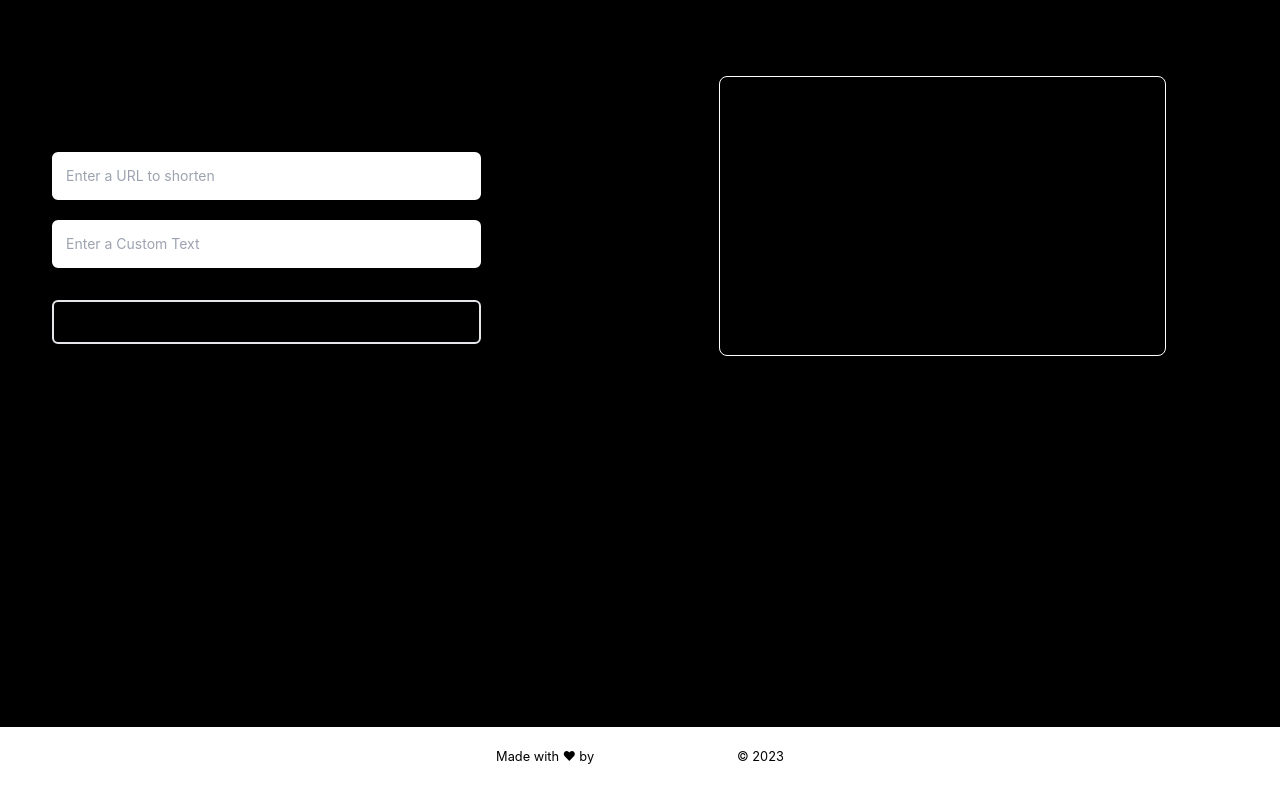
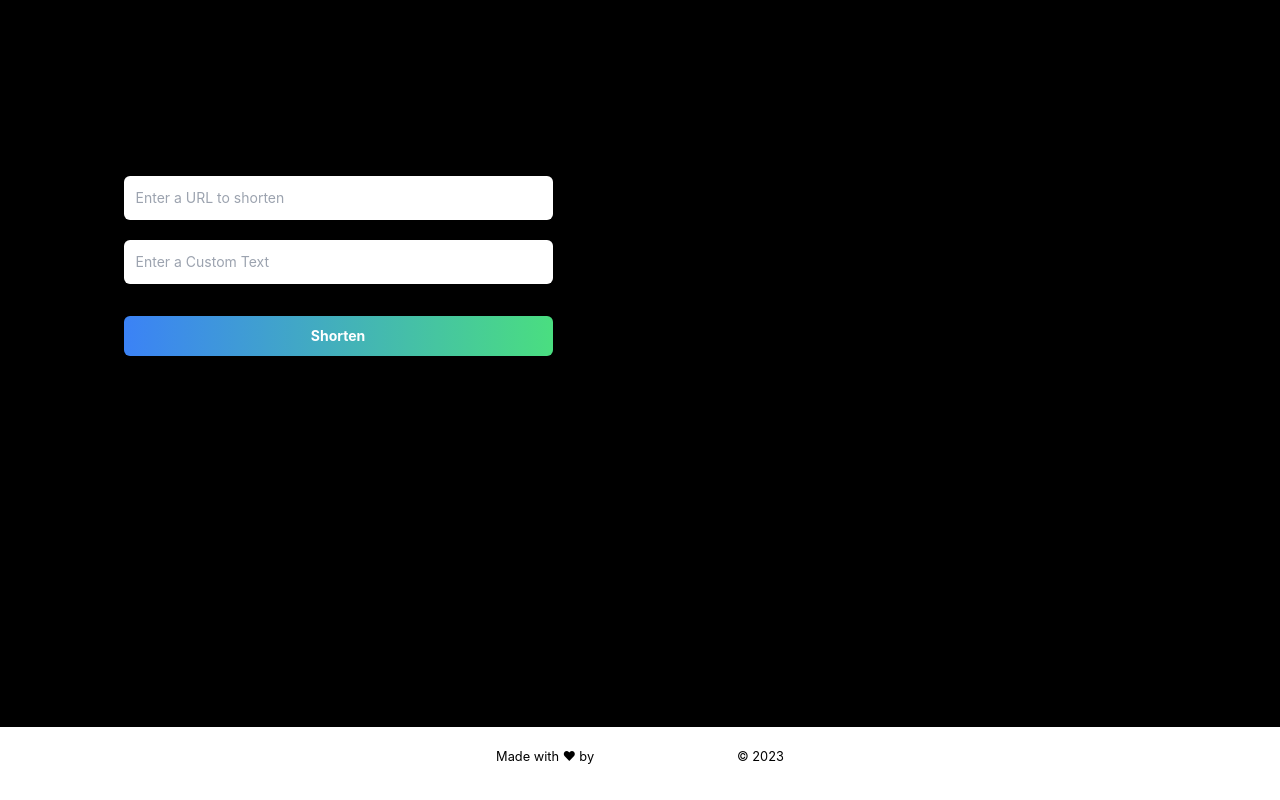
Before and after one commit to kuicpet/url_shortener_scissor, a Next.js app: page / in a window 1280 px wide. Built offline with nearby package versions, Linux system fonts and the light colour scheme.

Commit message:
ft--updated styling

```diff
--- a/components/ShortenForm.tsx
+++ b/components/ShortenForm.tsx
@@ -39,16 +39,16 @@ const ShortenForm = () => {
     <section className="grid  lg:grid-cols-2 mx-auto p-2 gap-2 ">
       <div className="">
         <form onSubmit={handleSubmit} className="mt-16 max-w-3xl p-3">
-          <div className="flex flex-col  gap-5">
+          <div className="flex flex-col  gap-5 items-center">
             <input
-              className="bg-gray border-2  border-white text-white text-sm  focus:ring-black focus:border-black outline-none block w-full lg:w-3/4 p-3 rounded-md"
+              className="bg-gray  text-white text-sm  focus:ring-black focus:border-black outline-none block w-full lg:w-3/4 p-3 rounded-md"
               type="url"
               placeholder="Enter a URL to shorten"
               value={originalUrl}
               onChange={(e) => setOriginalUrl(e.target.value)}
             />
             <input
-              className="bg-gray border-2  border-white text-white text-sm  focus:ring-black focus:border-black outline-none block w-full lg:w-3/4 p-3 rounded-md"
+              className="bg-gray text-white text-sm  focus:ring-black focus:border-black outline-none block w-full lg:w-3/4 p-3 rounded-md"
               type="text"
               placeholder="Enter a Custom Text"
               value={customText}
@@ -56,14 +56,19 @@ const ShortenForm = () => {
             />
             <button
               type="submit"
-              className="mt-3 font-medium  border-2 rounded-md text-sm w-full lg:w-3/4 sm:w-auto px-5 py-2.5 text-center"
+              disabled={!originalUrl}
+              className="disabled:cursor-not-allowed bg-gradient-to-r to-green-400 from-blue-500 mt-3 hover:from-pink-500 hover:to-yellow-500 font-bold outline-none border-none rounded-md text-sm w-full lg:w-3/4 sm:w-auto px-5 py-2.5 text-center text-white"
             >
               {loading ? 'Shortening...' : 'Shorten'}
             </button>
           </div>
         </form>
       </div>
-      <div className="border border-white rounded-lg p-3 w-3/4 mx-auto">
+      <div
+        className={
+          shortUrl && `border border-white rounded-lg p-3 w-3/4 mx-auto`
+        }
+      >
         {shortUrl && (
           <div className="">
             <div className="my-3 border p-2 rounded-lg text-center">
--- a/pages/api/shorten.ts
+++ b/pages/api/shorten.ts
@@ -42,7 +42,7 @@ export default async function shorten(
     // send response to client
     res.status(201).json({
       success: true,
-      shortUrl: `${process.env.BASE_URL}/${url.shortUrl}`,
+      shortUrl: `${process.env.NEXT_PUBLIC_BASE_URL}/${url.shortUrl}`,
     });
   } catch (error) {
     console.error(error);
--- a/pages/index.tsx
+++ b/pages/index.tsx
@@ -14,7 +14,7 @@ const Home: NextPage = () => {
       </Head>
 
       <main className="sm:p-8 px-4 py-8 w-full bg-black min-h-[calc(100vh-73px)]">
-        <h1 className="text-3xl text-center">Scissor URL Shortener</h1>
+        <h1 className="text-3xl text-center m-3">Scissor URL Shortener</h1>
         <ShortenForm />
       </main>
       <Footer />
```
